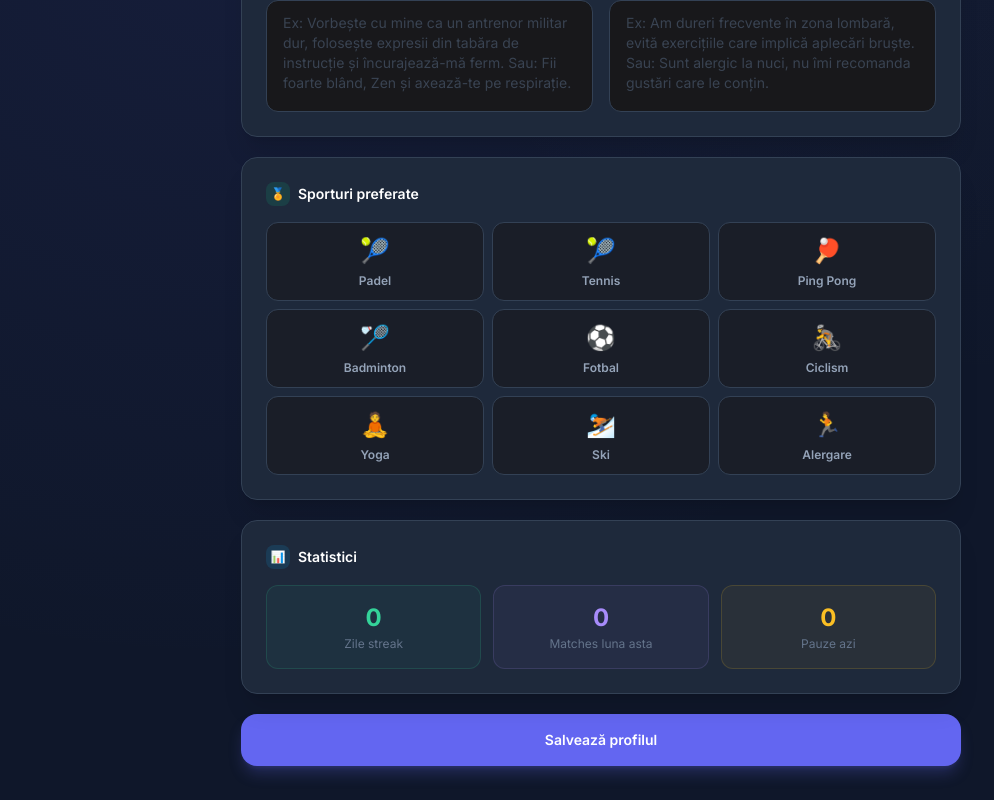
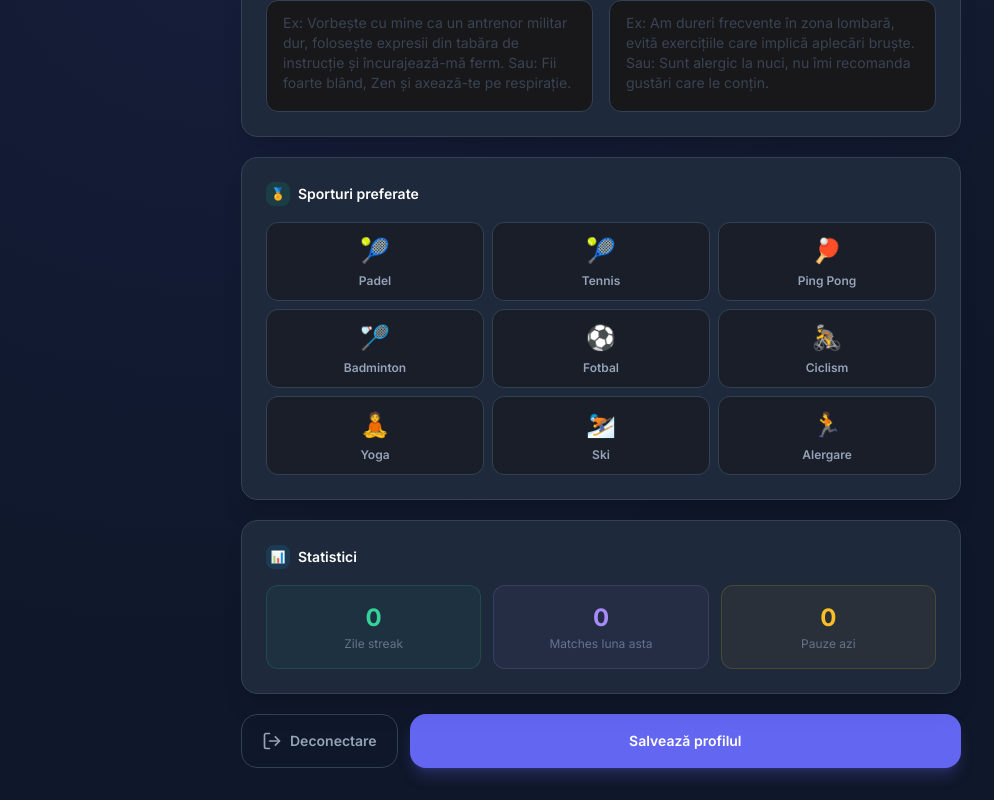
Before and after one commit to dragoscocs/HackitAll-RAMsarii, a React (Vite) app in the folder frontend/: page /my-profile in a window 1280 px wide. Shown: the part 905-1705 px from the top of the page, without its empty margins (39-1033 px from the left). Built offline with nearby package versions, Linux system fonts and the light colour scheme; sample sign-in values are in the browser's storage.

Commit message:
new button user settings

```diff
--- a/frontend/src/pages/MyProfilePage.jsx
+++ b/frontend/src/pages/MyProfilePage.jsx
@@ -1,6 +1,6 @@
 import { useState } from 'react'
 import { useNavigate } from 'react-router-dom'
-import { ArrowLeft, Check, Edit3 } from 'lucide-react'
+import { ArrowLeft, Check, Edit3, LogOut } from 'lucide-react'
 import { useAuth } from '../context/AuthContext'
 
 const SPORTS = [
@@ -29,7 +29,7 @@ function getInitials(name = '') {
 }
 
 export default function MyProfilePage() {
-  const { user, login } = useAuth()
+  const { user, login, logout } = useAuth()
   const navigate = useNavigate()
   const [saved, setSaved]   = useState(false)
   const [saving, setSaving] = useState(false)
@@ -68,6 +68,11 @@ export default function MyProfilePage() {
     } finally {
       setSaving(false)
     }
+  }
+
+  const handleLogout = () => {
+    logout()
+    navigate('/login')
   }
 
   const workLocationLabel = user?.workLocation === 'HOME'
@@ -316,10 +321,20 @@ export default function MyProfilePage() {
         </div>
 
         {/* ── Bottom save ── */}
+        <div className="flex gap-3">
+          <button
+            onClick={handleLogout}
+            className="px-5 py-4 rounded-2xl bg-surface hover:bg-red-500/10 border border-surface-border hover:border-red-500/30 text-slate-400 hover:text-red-400 font-semibold transition-all duration-200 flex items-center justify-center gap-2 text-sm"
+            title="Deconectare"
+          >
+            <LogOut className="w-5 h-5" />
+            <span className="hidden sm:inline">Deconectare</span>
+          </button>
+
           <button
             onClick={handleSave}
             disabled={saving}
-          className="w-full py-4 rounded-2xl bg-brand hover:bg-brand-dark text-white font-semibold transition-all duration-200 hover:scale-[1.01] active:scale-99 shadow-lg shadow-brand/25 flex items-center justify-center gap-2 text-sm disabled:opacity-50 disabled:cursor-not-allowed"
+            className="flex-1 py-4 rounded-2xl bg-brand hover:bg-brand-dark text-white font-semibold transition-all duration-200 hover:scale-[1.01] active:scale-99 shadow-lg shadow-brand/25 flex items-center justify-center gap-2 text-sm disabled:opacity-50 disabled:cursor-not-allowed"
           >
             {saving
               ? 'Se salvează...'
@@ -327,6 +342,7 @@ export default function MyProfilePage() {
                 ? <><Check className="w-4 h-4" /> Profil salvat cu succes!</>
                 : 'Salvează profilul'}
           </button>
+        </div>
       </main>
     </div>
   )
```
Lines whose indentation alone changed are shown as unchanged.
